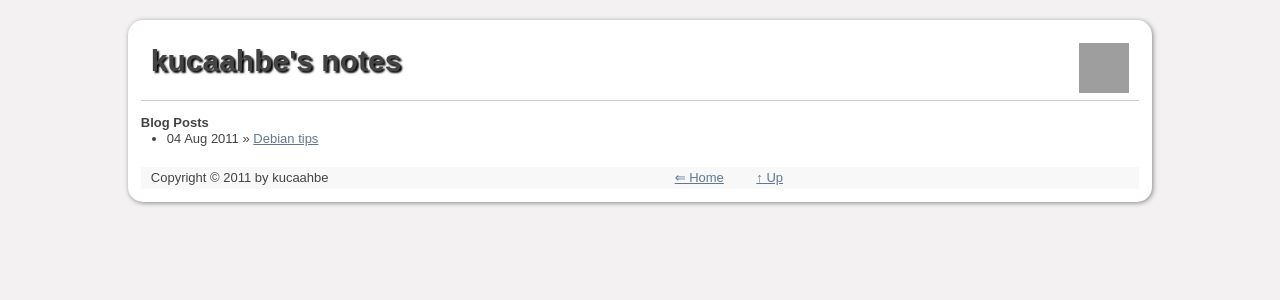
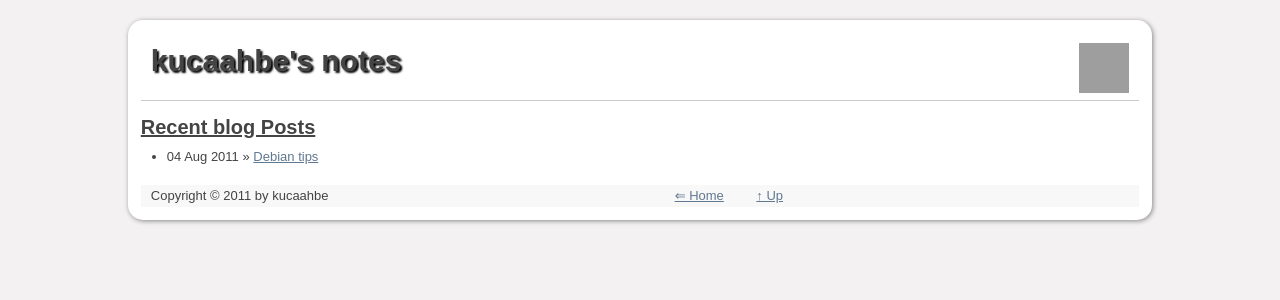
Before and after one commit to kucaahbe/kucaahbe.github.com, a Jekyll site: the page built from index.html, in a window 1280 px wide. Shown: the top 300 px of the page. Built offline with Jekyll 4.4.1, drawn with Linux system fonts in a browser that asks for light colours; nearby versions of some CDN libraries; grey boxes are pictures that could not be loaded.

Commit message:
lists and headers

```diff
--- a/css/style.css
+++ b/css/style.css
@@ -97,8 +97,17 @@ h1 {
   font-size:30px;
   text-shadow: 2px 2px 2px #000;
 }
+h2 {
+  font-size:20px;
+  text-decoration:underline;
+}
 #gravatar {
   float:right;
+}
+/* lists */
+ul,ol {
+  margin-top:10px;
+  margin-bottom:10px;
 }
 
 #container {
@@ -124,11 +133,12 @@ footer {
 footer #copy {
   float:left;
 }
-footer #footer-menu {
+footer ul#footer-menu {
+  margin:0px;
   list-style:none;
   float:right;
 }
-footer #footer-menu li {
+footer ul#footer-menu li {
   display: inline-block;
 }
 
--- a/index.html
+++ b/index.html
@@ -2,7 +2,7 @@
 layout: default
 title: kucaahbe's notes
 ---
-<h2>Blog Posts</h2>
+<h2>Recent blog Posts</h2>
 <ul class="posts">
   {% for post in site.posts %}
   <li><span>{{ post.date | date_to_string }}</span> &raquo; <a href="{{ post.url }}">{{ post.title }}</a></li>
```
